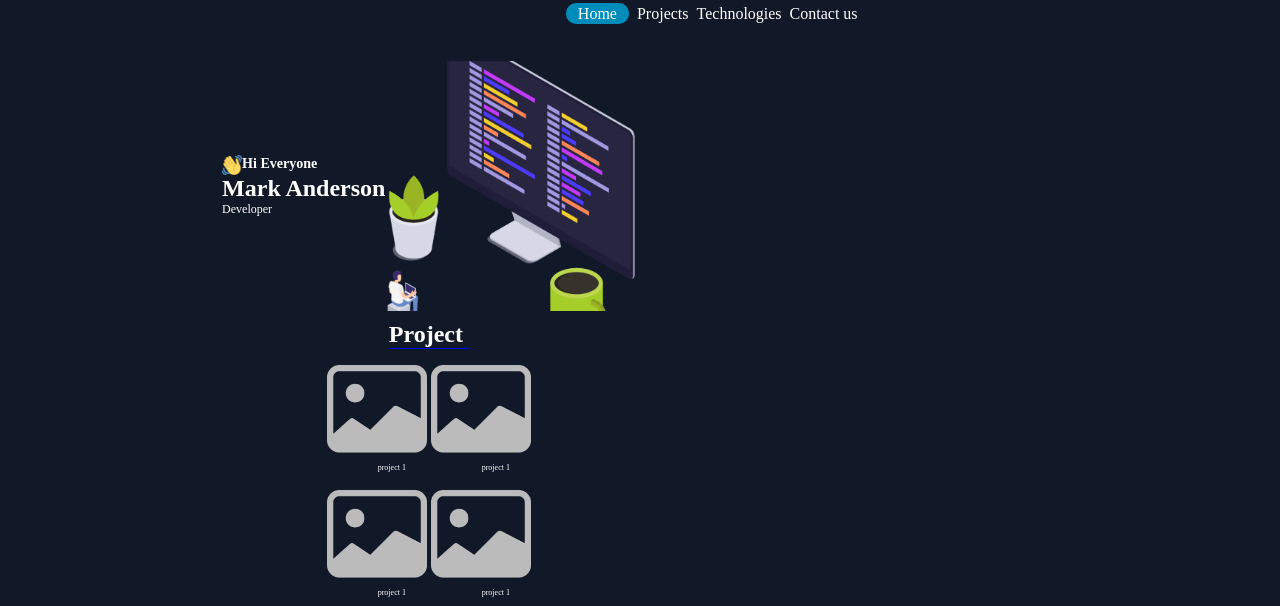
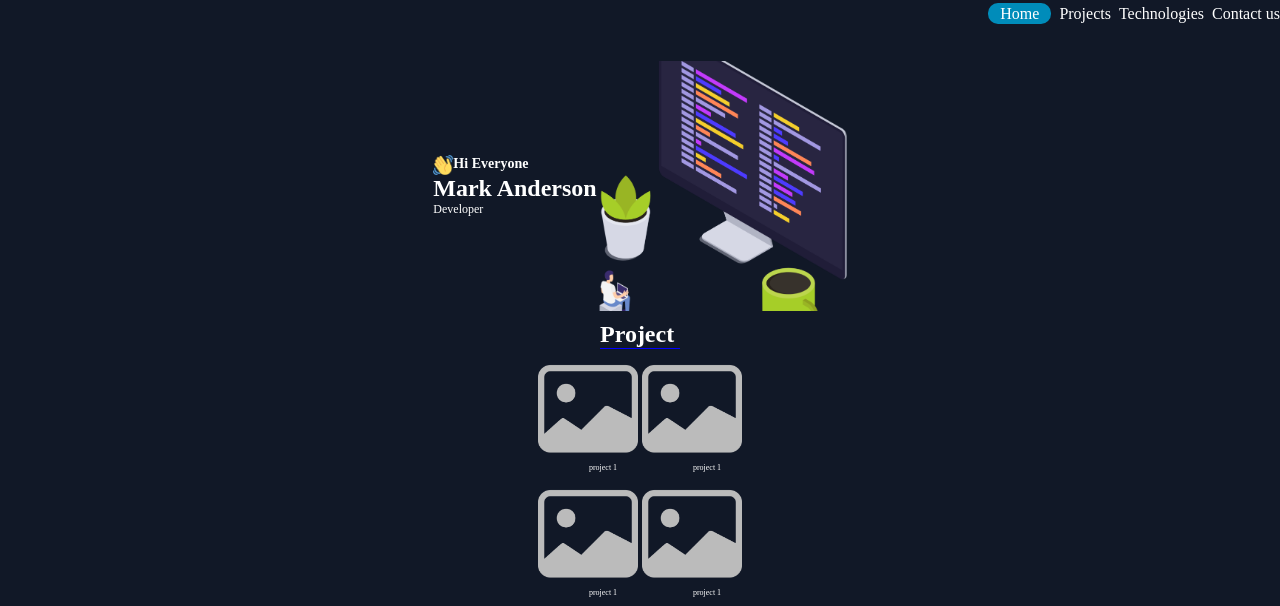
Before and after one commit to sahilrms/responsiveDesign1, a plain HTML site: page index.html in a window 1280 px wide. Shown: the top 606 px of the page. Drawn offline with Linux system fonts and the light colour scheme.

Commit message:
width changed

```diff
--- a/styles/style.css
+++ b/styles/style.css
@@ -7,7 +7,7 @@
 
 }
 body{
-    max-width:67%;
+    max-width:100%;
     /* border:5px solid white;  */
 }
 .ham{
```
